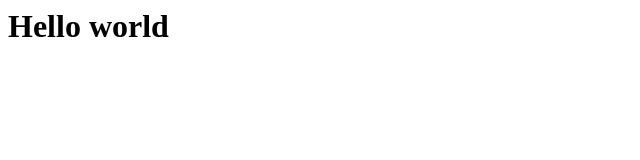
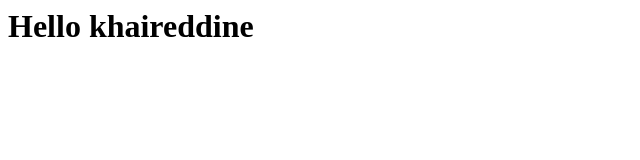
Before and after one commit to Tmonxo/Tmonxo.github.io, a plain HTML site: page index.html in a window 1280 px wide. Shown: the whole page, without its empty margins (0-640 px from the left). Drawn offline with Linux system fonts and the light colour scheme.

Commit message:
Change greeting from 'Hello world' to 'Hello khaireddine'

```diff
--- a/index.html
+++ b/index.html
@@ -1 +1 @@
-<h1>Hello world</h1>
+<h1>Hello khaireddine</h1>
```
